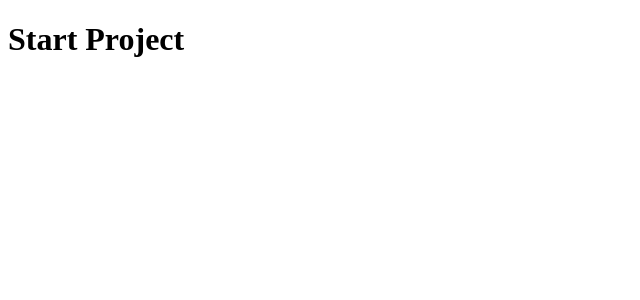
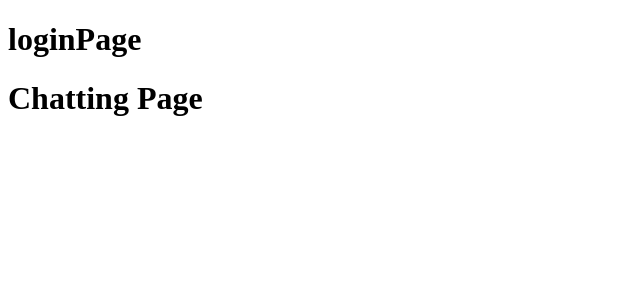
Before and after one commit to nyhwbh/tellegram_go, a Vue app in the folder front-end/: page / in a window 1280 px wide. Shown: the top 300 px of the page, without its empty margins (0-640 px from the left). Built offline with nearby package versions, Linux system fonts and the light colour scheme.

Commit message:
add loginpage

```diff
--- a/front-end/package.json
+++ b/front-end/package.json
@@ -9,7 +9,8 @@
   },
   "dependencies": {
     "core-js": "^3.8.3",
-    "vue": "^3.2.13"
+    "vue": "^3.2.13",
+    "vuex": "^4.0.2"
   },
   "devDependencies": {
     "@babel/core": "^7.12.16",
--- a/front-end/src/App.vue
+++ b/front-end/src/App.vue
@@ -1,13 +1,28 @@
 <template>
   <div id="app">
-    <div class="board">
-      <h1> Start Project </h1>
+    <div class="log_in" v-show="loggedIn">
+      <LogInPage></LogInPage>
+    </div>
+    <div class="chatting_app">
+      <ChattingApp></ChattingApp>
     </div>
   </div>
 </template>
 
 <script>
+import LogInPage from './components/TG-LogInPage.vue'
+import ChattingApp from './components/TG-ChattingPage.vue'
 export default {
+  components:{
+    LogInPage,
+    ChattingApp
+  },
+  data(){
+    return{
+      loggedIn: true
+    }
+  }
+
 
 }
 </script>
--- /dev/null
+++ b/front-end/src/components/TG-ChattingPage.vue
@@ -0,0 +1,15 @@
+<template>
+  <h1>
+    Chatting Page
+  </h1>
+</template>
+
+<script>
+export default {
+
+}
+</script>
+
+<style>
+
+</style>
--- /dev/null
+++ b/front-end/src/components/TG-LogInPage.vue
@@ -0,0 +1,13 @@
+<template>
+  <h1>loginPage</h1>
+</template>
+
+<script>
+export default {
+
+}
+</script>
+
+<style>
+
+</style>
```
Also changed, not shown: 1 other file (tests, documents, lock files or other folders).
